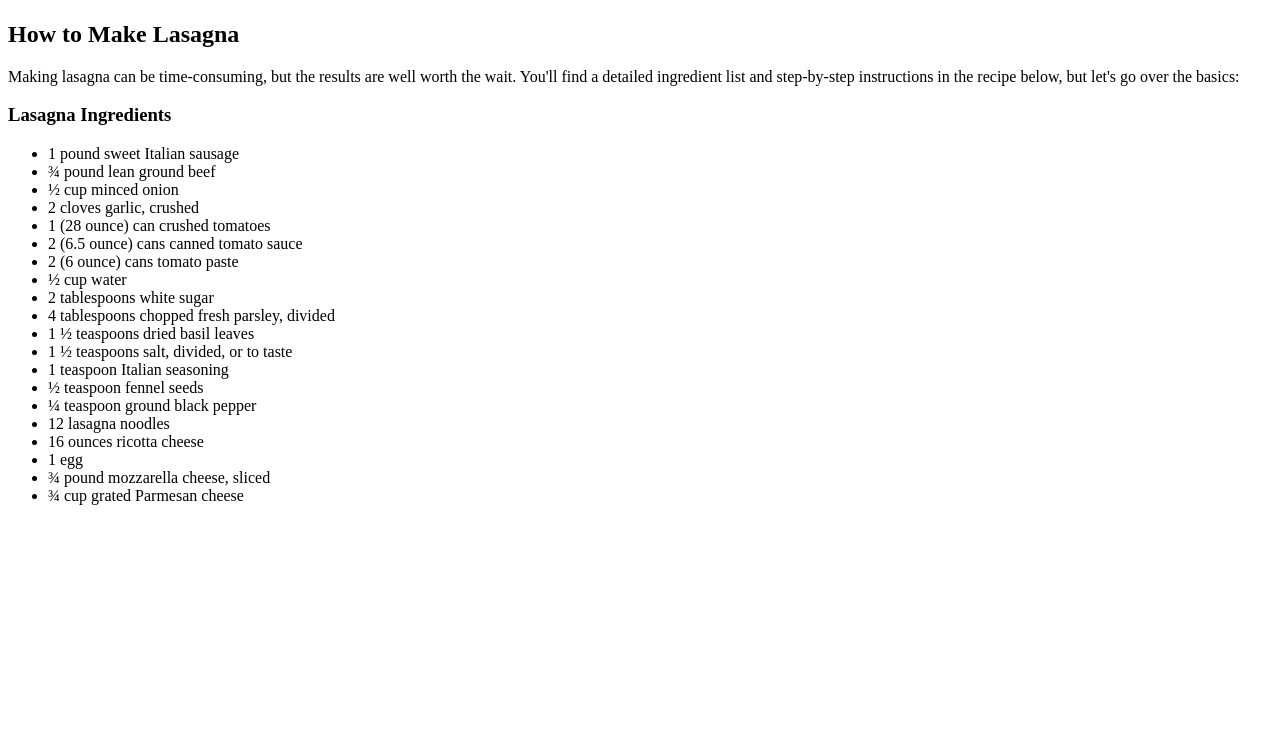
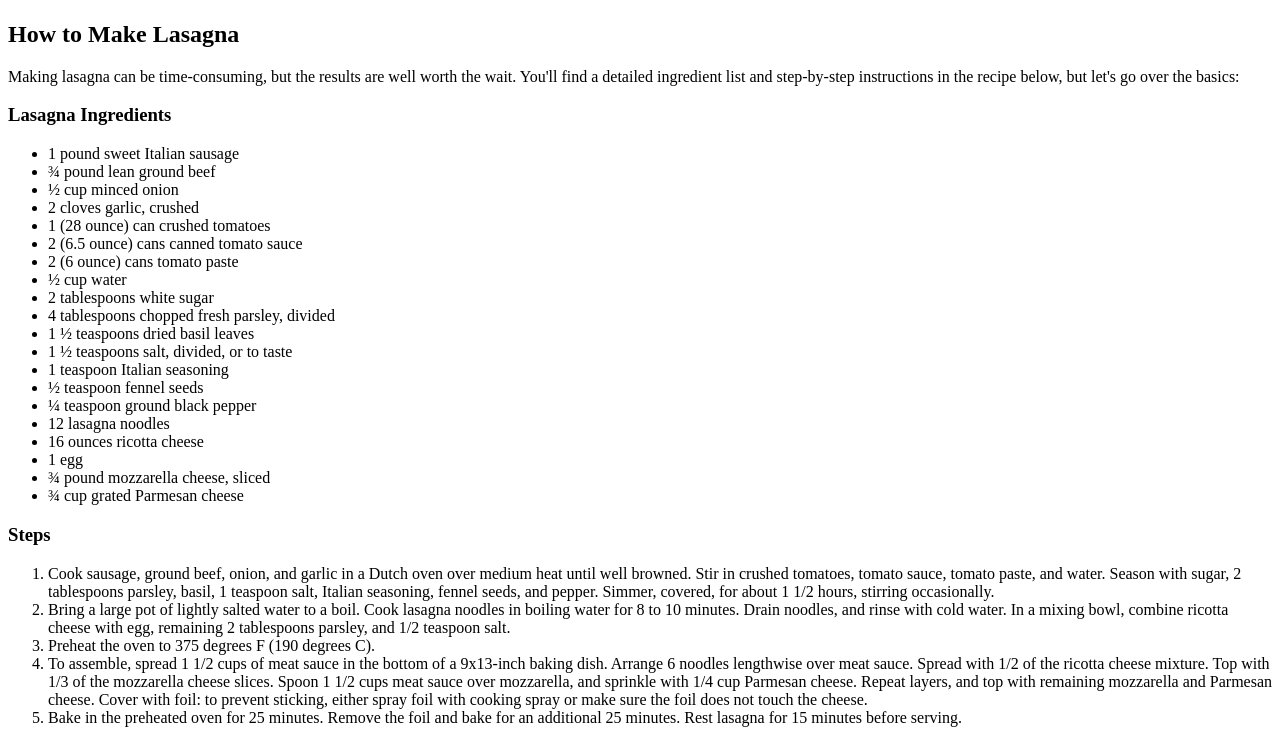
Before and after one commit to Krittur/odin-recipes, a plain HTML site: page recipes/lasagna.html in a window 1280 px wide. Shown: the part 383-1126 px from the top of the page. Before the commit the page ends 907 px from the top, so only its background shows below. Drawn offline with Linux system fonts and the light colour scheme.

Commit message:
Add recipe steps

```diff
--- a/recipes/lasagna.html
+++ b/recipes/lasagna.html
@@ -32,6 +32,13 @@
         <li>¾ pound mozzarella cheese, sliced</li>
         <li>¾ cup grated Parmesan cheese</li>
     </ul>
-    <h3></h3>
+    <h3>Steps</h3>
+    <ol>
+        <li>Cook sausage, ground beef, onion, and garlic in a Dutch oven over medium heat until well browned. Stir in crushed tomatoes, tomato sauce, tomato paste, and water. Season with sugar, 2 tablespoons parsley, basil, 1 teaspoon salt, Italian seasoning, fennel seeds, and pepper. Simmer, covered, for about 1 1/2 hours, stirring occasionally.</li>
+        <li>Bring a large pot of lightly salted water to a boil. Cook lasagna noodles in boiling water for 8 to 10 minutes. Drain noodles, and rinse with cold water. In a mixing bowl, combine ricotta cheese with egg, remaining 2 tablespoons parsley, and 1/2 teaspoon salt.</li>
+        <li>Preheat the oven to 375 degrees F (190 degrees C).</li>
+        <li>To assemble, spread 1 1/2 cups of meat sauce in the bottom of a 9x13-inch baking dish. Arrange 6 noodles lengthwise over meat sauce. Spread with 1/2 of the ricotta cheese mixture. Top with 1/3 of the mozzarella cheese slices. Spoon 1 1/2 cups meat sauce over mozzarella, and sprinkle with 1/4 cup Parmesan cheese. Repeat layers, and top with remaining mozzarella and Parmesan cheese. Cover with foil: to prevent sticking, either spray foil with cooking spray or make sure the foil does not touch the cheese.</li>
+        <li>Bake in the preheated oven for 25 minutes. Remove the foil and bake for an additional 25 minutes. Rest lasagna for 15 minutes before serving.</li>
+    </ol>
 </body>
 </html>
```
